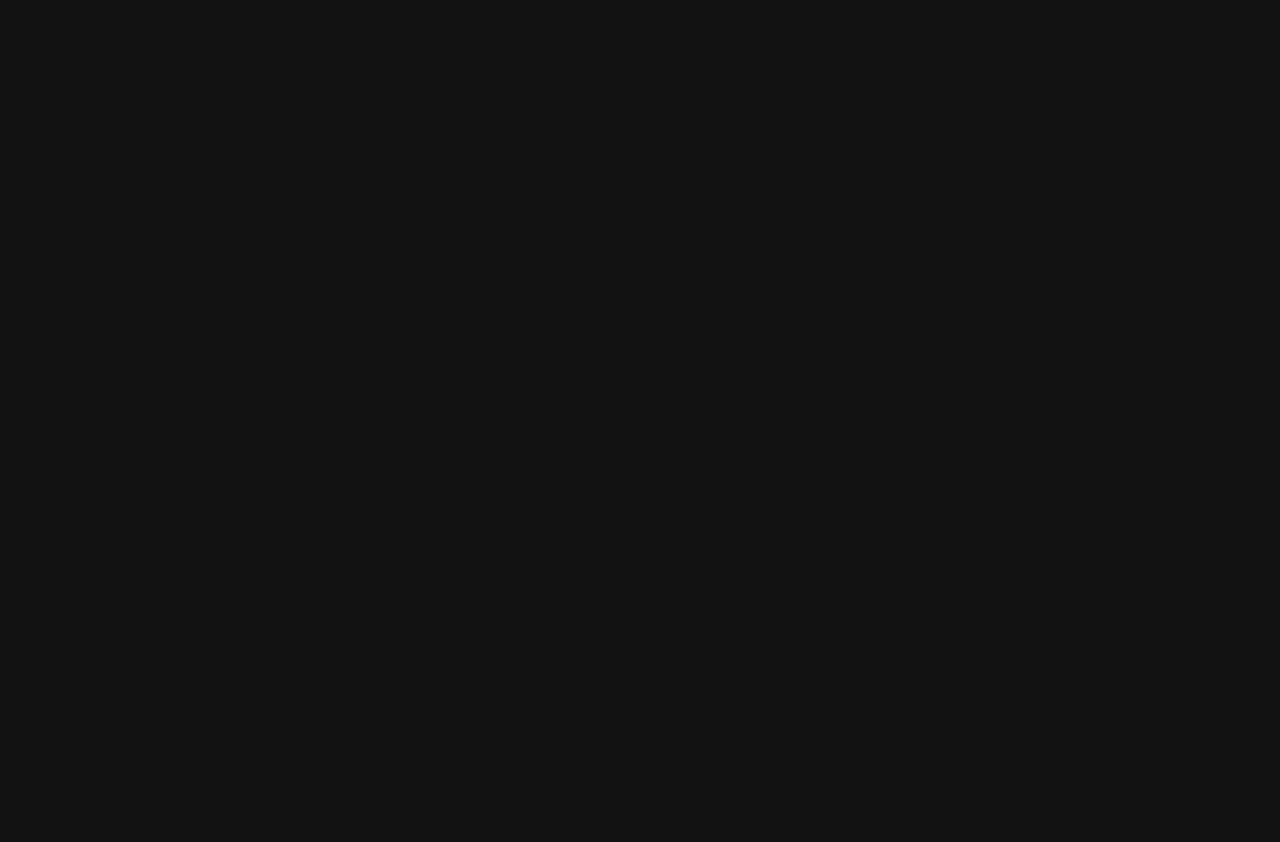
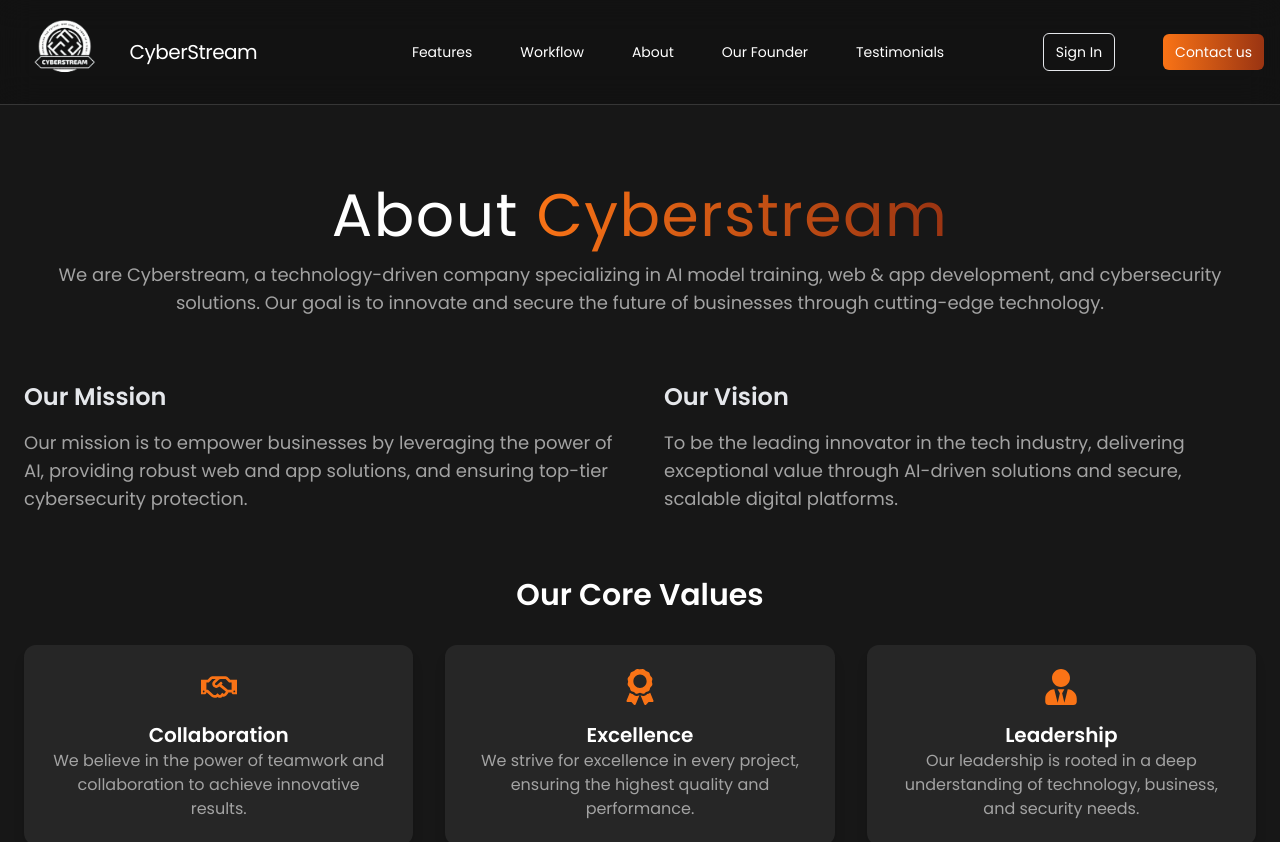
Before and after one commit to hirwaterry/cyberstream, a React (Vite) app: page /about in a window 1280 px wide. Before the commit this address had no page. Shown: the top 842 px of the page. Before the commit the page ends 800 px from the top, so only its background shows below. Built offline with nearby package versions, Linux system fonts and the light colour scheme.

Commit message:
add routers

```diff
--- a/src/App.jsx
+++ b/src/App.jsx
@@ -1,13 +1,16 @@
 import { BrowserRouter, Route, Routes } from "react-router-dom";
 import Home from "./pages/Home";
-import { Router } from "lucide-react";
+import About from "./pages/About";  // Import About component
+import NoPage from "./pages/NoPage"; // Import NoPage component
+
 const App = () => {
   return (
     <div>
       <BrowserRouter>
         <Routes>
           <Route index element={<Home />} />
-
+          <Route path="/about" element={<About />} />    {/* About Page Route */}
+          <Route path="*" element={<NoPage />} />       {/* Catch-all Route for NoPage */}
         </Routes>
       </BrowserRouter>
     </div>
--- a/src/components/Navbar.jsx
+++ b/src/components/Navbar.jsx
@@ -2,6 +2,7 @@ import { Menu, X } from "lucide-react";
 import { useState } from "react";
 import logo from "../assets/logo.png";
 import { navItems } from "../constants";
+import { Link } from "react-router-dom";
 
 const Navbar = () => {
   const [mobileDrawerOpen, setMobileDrawerOpen] = useState(false);
@@ -21,10 +22,10 @@ const Navbar = () => {
           <ul className="hidden lg:flex ml-14 space-x-12">
             {navItems.map((item, index) => (
               <li key={index}>
-                <a
-                  href={`#${item.label.toLowerCase()}`}
+                <Link
+                  to={`#${item.label.toLowerCase()}`}
                   onClick={(e) => {
-                    e.preventDefault(); // Prevent default anchor link behavior
+                    e.preventDefault(); // Prevent default link behavior
                     const targetSection = document.getElementById(
                       item.label.toLowerCase()
                     );
@@ -32,7 +33,7 @@ const Navbar = () => {
                   }}
                 >
                   {item.label}
-                </a>
+                </Link>
               </li>
             ))}
           </ul>
--- a/src/components/NoPage.jsx
+++ b/src/components/NoPage.jsx
@@ -1,12 +1,12 @@
-// Import necessary libraries and assets
+
 import React from "react";
-import { Link } from "react-router-dom"; // Assumes react-router is installed
-import { NoPageImage } from "../assets/404.svg"; // Replace with downloaded unDraw illustration
+import { Link } from "react-router-dom";
+import NoPageImage from '../assets/no.svg';
 
 const NoPage = () => {
   return (
-    <div className="flex flex-col items-center justify-center min-h-screen text-center bg-neutral-900 text-white px-6">
-      <h1 className="text-5xl font-bold mb-4 text-orange-500">404</h1>
+    <div className="flex flex-col items-center top-0  justify-center min-h-screen text-center bg-neutral-900 text-white px-6">
+      <h1 className="text-5xl font-bold mt-4 mb-4 text-orange-500">404</h1>
       <h2 className="text-3xl sm:text-4xl lg:text-5xl mb-8">
         Oops! Page Not Found
       </h2>
@@ -20,7 +20,7 @@ const NoPage = () => {
       />
       <Link
         to="/"
-        className="px-6 py-3 bg-orange-500 hover:bg-orange-600 rounded-lg text-white font-semibold transition duration-200"
+        className="px-6 py-3 mb-4 bg-orange-500 hover:bg-orange-600 rounded-lg text-white font-semibold transition duration-200"
       >
         Back to Home
       </Link>
--- a/src/constants/index.jsx
+++ b/src/constants/index.jsx
@@ -115,7 +115,7 @@ export const features = [
 export const navItems = [
   { label: "Features", href: "#features" },
   { label: "Workflow", href: "#workflow" },
-  { label: "About", href: "#" },
+  { label: "About", href: "/about" },
   { label: "Our Founder", href: "#founders" },
   { label: "Testimonials", href: "#testimonials" },
 ];
--- a/src/pages/About.jsx
+++ b/src/pages/About.jsx
@@ -15,3 +15,5 @@ export const About = () => {
     </>
   )
 }
+
+export default About;
--- a/src/pages/NoPage.jsx
+++ b/src/pages/NoPage.jsx
@@ -6,10 +6,10 @@ import Footer from "../components/Footer";
 const App = () => {
   return (
     <>
-      <Navbar />
-      <div className="max-w-7xl mx-auto pt-20 px-6">
+
+      <div className="max-w-7xl mx-auto pt-10 px-6">
         <NoPage />
-        <Footer />
+
       </div>
     </>
   );
```
Also changed, not shown: src/assets/no.svg (renamed from src/assets/404.svg).
